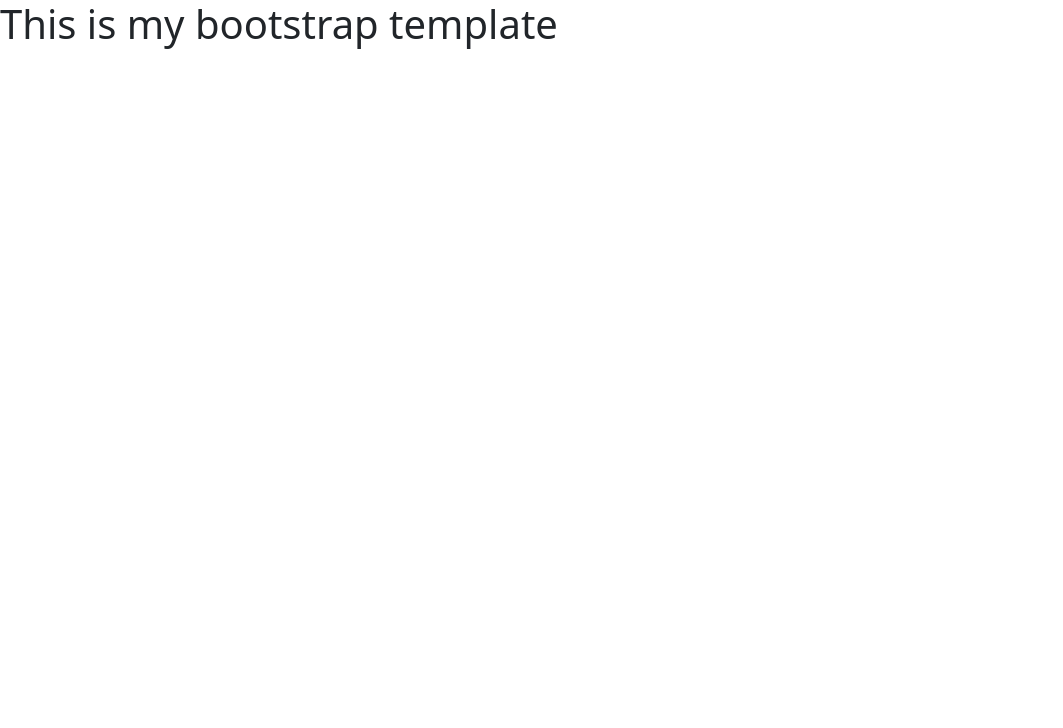
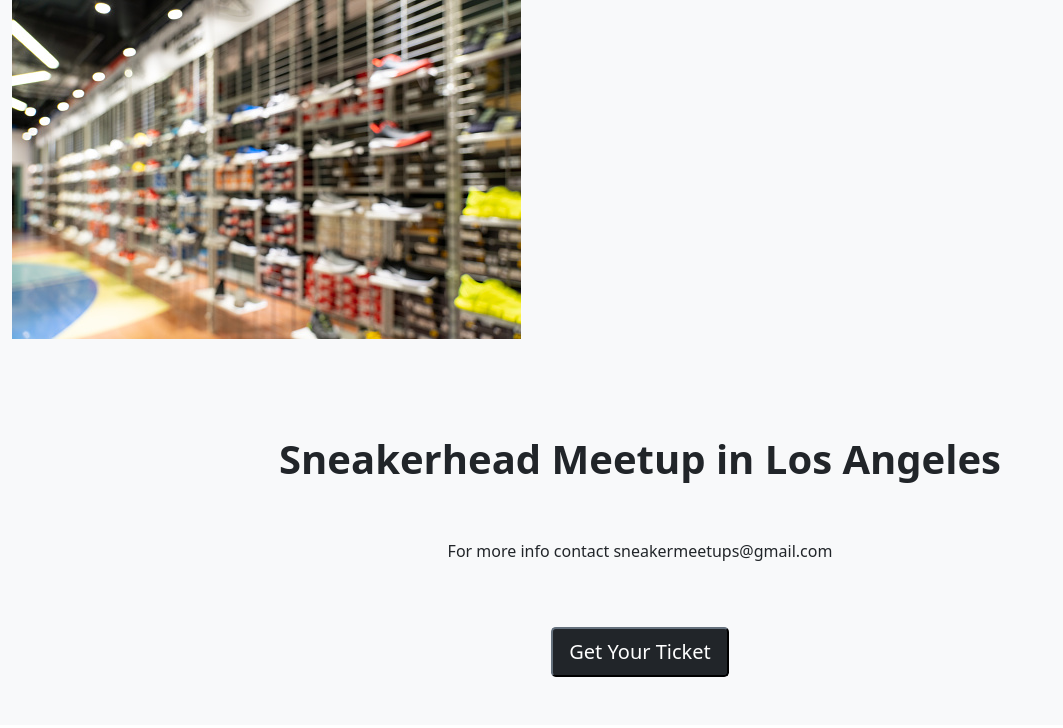
Before and after one commit to brianhernandez04/event-landing-page, a plain HTML site: page index.html in a window 1280 px wide. Shown: the whole page, without its empty margins (0-1063 px from the left). Drawn offline with nearby package versions, Linux system fonts and the light colour scheme.

Commit message:
saving work

```diff
--- a/index.html
+++ b/index.html
@@ -9,10 +9,24 @@
     <link href="https://cdn.jsdelivr.net/npm/bootstrap@5.1.3/dist/css/bootstrap.min.css" rel="stylesheet" integrity="sha384-1BmE4kWBq78iYhFldvKuhfTAU6auU8tT94WrHftjDbrCEXSU1oBoqyl2QvZ6jIW3" crossorigin="anonymous">
     <link rel="stylesheet" href="css/style.css">
 
-    <title>Bootstrap Boilerplate</title>
+    <title>Daily Challenge day 6</title>
   </head>
   <body>
-    <h1>This is my bootstrap template</h1>
+    <section class="container-fluid bg-light">
+      <img src="./img/heropic.jpg" alt="Image of Sneakers" class="img-fluid">
+      <div class="row">
+        <div class="text-center mt-5 mb-5">
+          <h1 class="pt-5 pb-5 fw-bold ">Sneakerhead Meetup in Los Angeles</h1>
+          <p class="pb-5">For more info contact sneakermeetups@gmail.com</p>
+          <button class="btmn btn-dark btn-lg">Get Your Ticket</button>
+        </div>
+
+      </div>
+    </section>
+
+    <section class="container-fluid">
+
+    </section>
 
     <!-- Optional JavaScript; choose one of the two! -->
 
```
Also changed, not shown: img/heropic.jpg (added).
